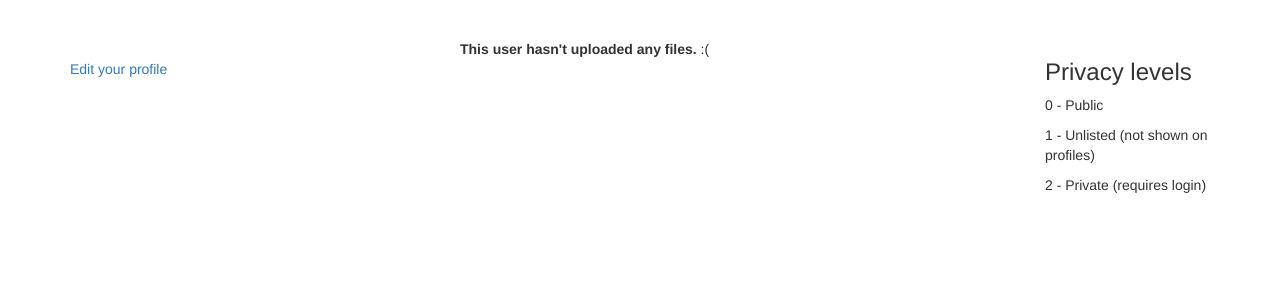
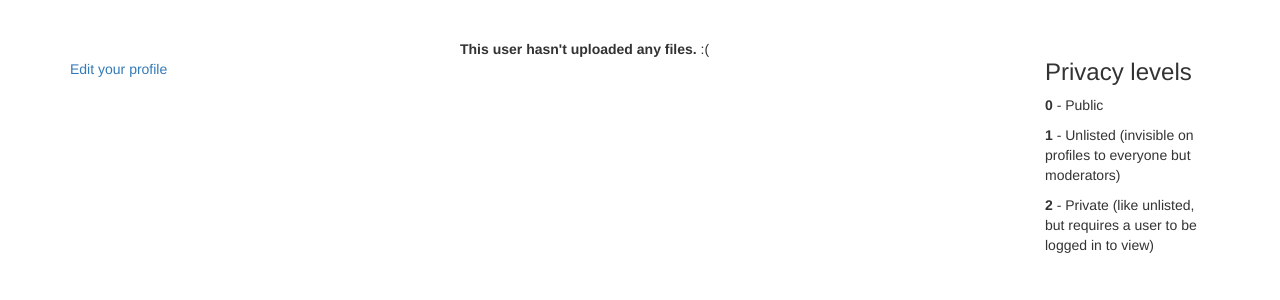
Before and after one commit to BytewaveMLP/sleeti, a PHP site: template resources/views/user/profile.twig in a window 1280 px wide. Shown: the part 51-351 px from the top of the page. Run offline with PHP 8.4, Linux system fonts and the light colour scheme; the template is opened without the code that fills it, so the values that code supplies are empty; some libraries are stand-ins or nearby versions.

Commit message:
Better descriptions of privacy levels

```diff
--- a/resources/views/mod/mcp/files.twig
+++ b/resources/views/mod/mcp/files.twig
@@ -60,13 +60,13 @@
 	<div class="col-md-2">
 		<h3>Privacy levels</h3>
 		<p>
-			0 - Public
+			<b>0</b> - Public
 		</p>
 		<p>
-			1 - Unlisted (not shown on profiles)
+			<b>1</b> - Unlisted (invisible on profiles to everyone but moderators)
 		</p>
 		<p>
-			2 - Private (requires login)
+			<b>2</b> - Private (like unlisted, but requires a user to be logged in to view)
 		</p>
 	</div>
 {% endblock %}
--- a/resources/views/user/profile.twig
+++ b/resources/views/user/profile.twig
@@ -108,13 +108,13 @@
 			<div class="col-md-2">
 				<h3>Privacy levels</h3>
 				<p>
-					0 - Public
+					<b>0</b> - Public
 				</p>
 				<p>
-					1 - Unlisted (not shown on profiles)
+					<b>1</b> - Unlisted (invisible on profiles to everyone but moderators)
 				</p>
 				<p>
-					2 - Private (requires login)
+					<b>2</b> - Private (like unlisted, but requires a user to be logged in to view)
 				</p>
 			</div>
 		{% endif %}
```
